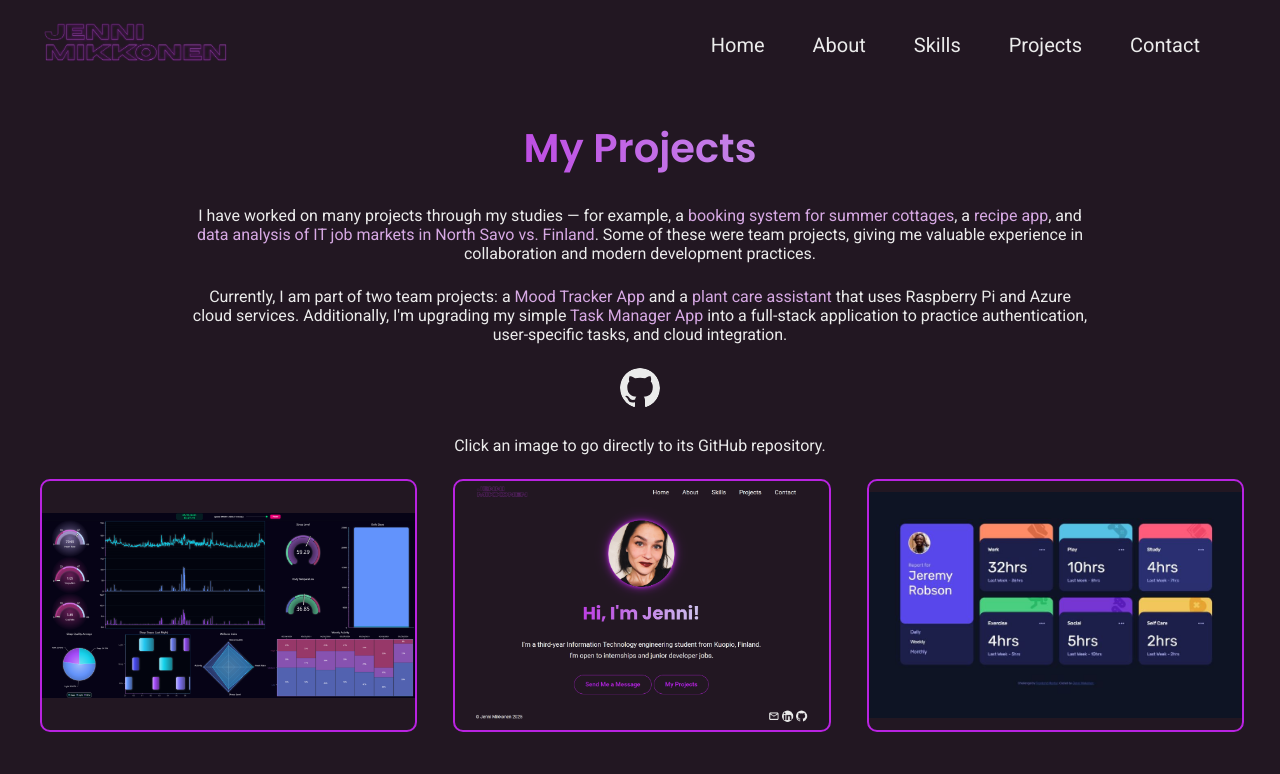
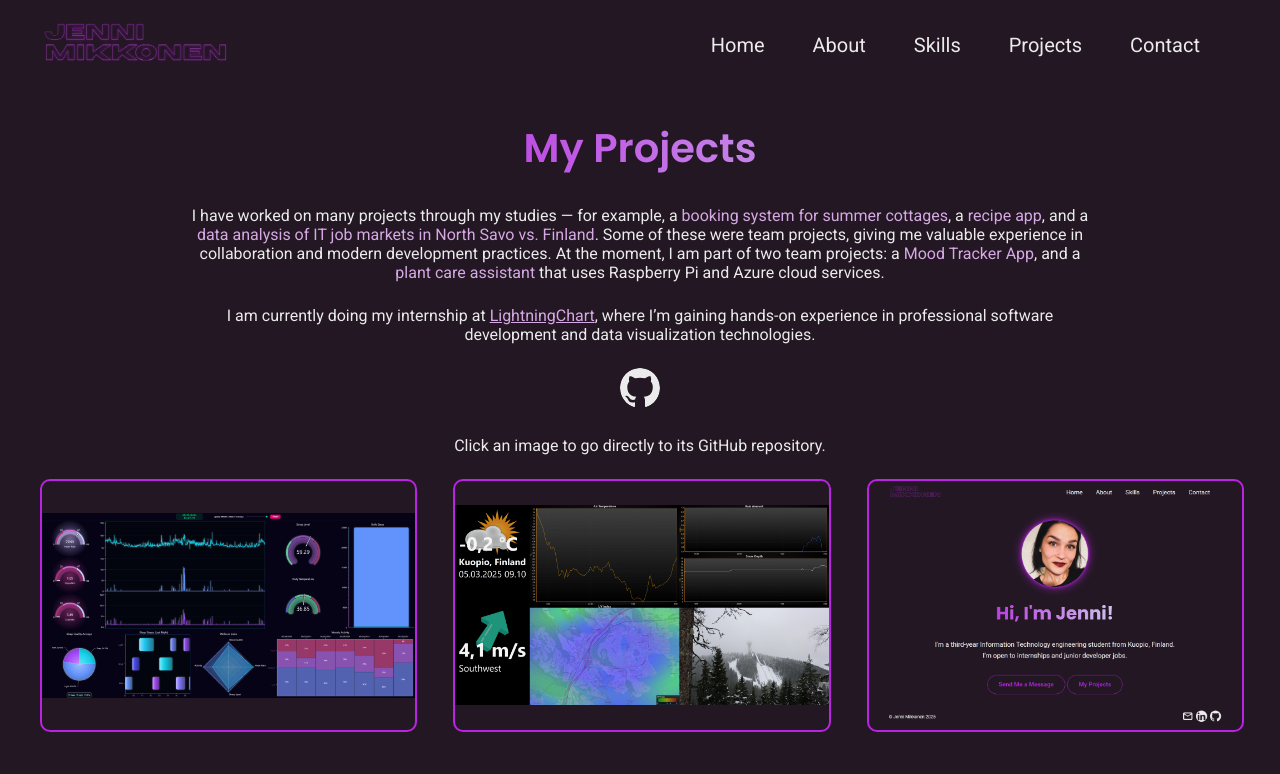
Before and after one commit to jebbujebbu/portfolio-site, a React (Vite) app: page /portfolio in a window 1280 px wide. Shown: the top 774 px of the page. Built offline with nearby package versions, Linux system fonts and the light colour scheme; no server answers.

Commit message:
Update projects: add Weather Dashboard project, Update project descriptions.

```diff
--- a/index.html
+++ b/index.html
@@ -7,7 +7,8 @@
     <title>Jenni Mikkonen</title>
     <link rel="preconnect" href="https://fonts.googleapis.com">
     <link rel="preconnect" href="https://fonts.gstatic.com" crossorigin>
-    <link href="https://fonts.googleapis.com/css2?family=Poppins:wght@500;600;700&family=Roboto:wght@400;500&display=swap" rel="stylesheet">  <body>
+    <link href="https://fonts.googleapis.com/css2?family=Poppins:wght@500;600;700&family=Roboto:wght@400;500&display=swap" rel="stylesheet">
+    <body>
     <div id="root"></div>
     <script type="module" src="/src/main.jsx"></script>
   </body>
--- a/src/assets/portfolio_data.js
+++ b/src/assets/portfolio_data.js
@@ -2,7 +2,7 @@ import portfolio_site_img from '../assets/portfolio_site_img.png';
 import time_tracking_db_img from '../assets/time_tracking_db_img.jpg';
 import datafetch_app_img from '../assets/datafetch_app_img.png';
 import lcjs_dashboard_img from '../assets/lcjs_dashboard_img.png';
-// import ecommerce_page_img from '../assets/ecommerce_page_img.png';
+import weather_dashboard_img from '../assets/weather_dashboard_img.png';
 // import rps_game_img from '../assets/rps_game_img.png';
 // import csv_cleaner_img from '../assets/csv_cleaner_img.png';
 import placeholder_img from '../assets/placeholder_img.png';
@@ -12,6 +12,11 @@ const portfolio_data = [
         title: "LightningChart JS Health Dashboard",
         w_img: lcjs_dashboard_img,
         link: "https://github.com/jebbujebbu/lcjs-dashboard"
+    },
+    {
+        title: "C# WPF Weather Dashboard",
+        w_img: weather_dashboard_img,
+        link: "https://github.com/jebbujebbu/lcdotnet-weather-dashboard"
     },
     {
         title: "Portfolio Website",
@@ -27,13 +32,6 @@ const portfolio_data = [
         title: "DataFetch App",
         w_img: datafetch_app_img,
         link: "https://github.com/jebbujebbu/datafetch-app"
-    },
-    {
-        title: "E-commerce landing page",
-        // w_img: ecommerce_page_img,
-        w_img: placeholder_img,
-        // link: "https://github.com/jebbujebbu/e-commerce-landing-page"
-        link: "https://github.com/jebbujebbu"
     },
     // {
     //     title: "Rock, Paper, Scissors Game",
--- a/src/components/Portfolio/Portfolio.jsx
+++ b/src/components/Portfolio/Portfolio.jsx
@@ -27,15 +27,16 @@ const Portfolio = () => {
         <div className="portfolio-para">
             <p>
                 I have worked on many projects through my studies — for example, a <span className="highlight">booking system for summer cottages</span>,
-                a <span className="highlight">recipe app</span>, and <span className="highlight">data analysis of IT job markets in North Savo vs. Finland</span>.
+                a <span className="highlight">recipe app</span>, and a <span className="highlight">data analysis of IT job markets in North Savo vs. Finland</span>.
                 Some of these were team projects, giving me valuable experience in collaboration and
-                modern development practices.
+                modern development practices. At the moment, I am part of two team projects: a <span className="highlight">Mood Tracker App</span>, and a <span className="highlight">plant care assistant</span> that uses
+                Raspberry Pi and Azure cloud services.
             </p>
             <p>
-                Currently, I am part of two team projects: a <span className="highlight">Mood Tracker App</span> and a <span className="highlight">plant care assistant</span> that uses
-                Raspberry Pi and Azure cloud services. Additionally, I'm upgrading my simple <span className="highlight">Task Manager App</span> into a full-stack application
-                to practice authentication, user-specific tasks, and cloud integration.
+                I am currently doing my internship at <a href="https://www.lightningchart.com" target="_blank" rel="noopener noreferrer" className="highlight">LightningChart</a>, where I’m gaining hands-on experience in professional software development and
+                data visualization technologies.
             </p>
+            {/* Additionally, I'm upgrading my simple <span className="highlight">Task Manager App</span> into a full-stack application to practice authentication, user-specific tasks, and cloud integration. */}
             {/* GitHub profile link */}
             <a href={githubUrl} target="_blank" rel="noopener noreferrer"><img src={'/github_icon.svg'} alt='GitHub'/></a>
             <p>Click an image to go directly to its GitHub repository.</p>
```
Also changed, not shown: src/assets/weather_dashboard_img.png (added).
